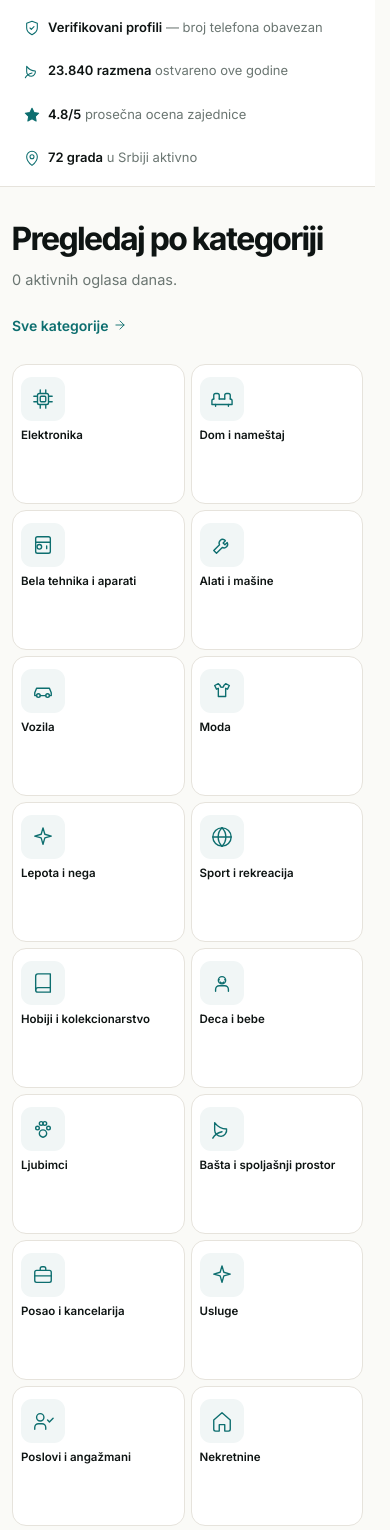
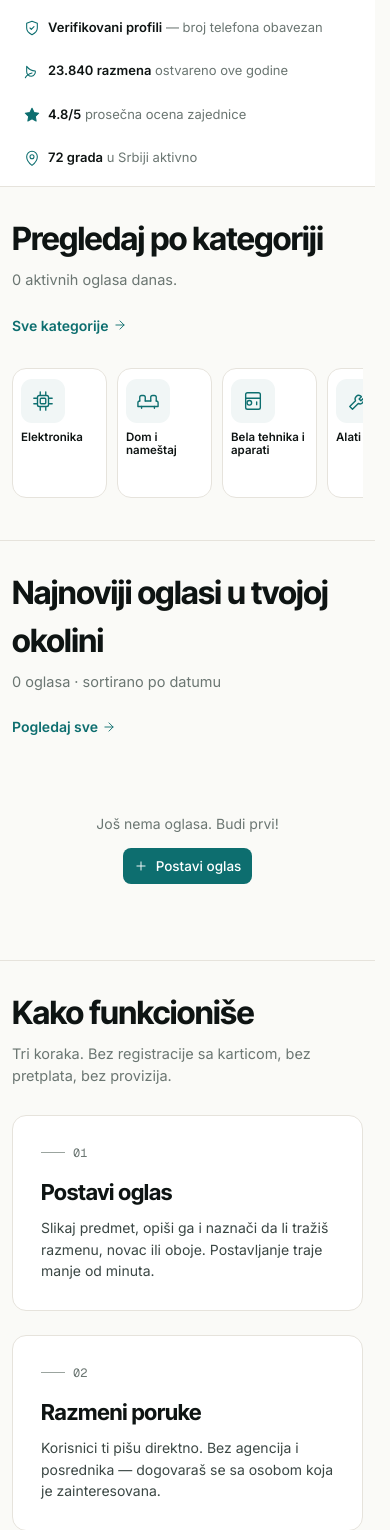
Before and after one commit to bignjatovic06-cloud/daj-zameni, a Django app: page / in a window 390 px wide. Shown: the part 582-2112 px from the top of the page. Run offline with Django 4.2, Linux system fonts and the light colour scheme; data comes from the database, SQL or seed files in the repository; data that the repository does not hold is empty; some libraries are stand-ins or nearby versions.

Commit message:
Replace category grid with horizontal carousel with arrow navigation
- Categories now scroll horizontally in a single row instead of 2-row grid
- Left/right arrow buttons scroll by ~380px with smooth animation
- Scroll snap ensures tiles align cleanly
- Arrows hidden on mobile (finger-swipe naturally works)
- Tile count shows toLocaleString for proper number formatting

https://claude.ai/code/session_01XQr6bPz2Nb2sE6fXVq9iHe

```diff
--- a/static/core/js/components.jsx
+++ b/static/core/js/components.jsx
@@ -427,6 +427,13 @@ function TrustStrip() {
 /* ─── CATEGORIES ─────────────────────────────────── */
 function Categories({ categories = [], onSelect }) {
   const displayCats = categories.filter(c => c.id !== 'sve');
+  const scrollRef = useRef(null);
+
+  const scroll = function(dir) {
+    if (!scrollRef.current) return;
+    scrollRef.current.scrollBy({ left: dir * 380, behavior: 'smooth' });
+  };
+
   return (
     <section className="section">
       <div className="section-inner">
@@ -441,9 +448,13 @@ function Categories({ categories = [], onSelect }) {
             Sve kategorije <Icon name="arrow-r" size={14} />
           </div>
         </div>
-        <div className="cat-grid">
+        <div style={{ position: 'relative' }}>
+          <button className="cat-arr cat-arr-l" onClick={() => scroll(-1)} aria-label="Prethodno">
+            <Icon name="arrow-r" size={16} style={{ transform: 'rotate(180deg)', display: 'block' }} />
+          </button>
+          <div className="cat-carousel" ref={scrollRef}>
             {displayCats.length === 0 ? (
-            <div style={{ gridColumn: '1/-1', padding: '32px 0', textAlign: 'center', color: 'var(--ink-3)', fontSize: 13 }}>
+              <div style={{ padding: '32px 0', textAlign: 'center', color: 'var(--ink-3)', fontSize: 13, whiteSpace: 'nowrap' }}>
                 Učitavanje kategorija...
               </div>
             ) : displayCats.map((c) =>
@@ -451,10 +462,14 @@ function Categories({ categories = [], onSelect }) {
                 <div className="ic"><Icon name={c.icon || 'tag'} size={22} stroke={1.5} /></div>
                 <div>
                   <div className="nm">{c.name}</div>
-                <div className="ct">{c.count || 0} oglasa</div>
+                  <div className="ct">{(c.count || 0).toLocaleString()} oglasa</div>
                 </div>
               </div>
             )}
+          </div>
+          <button className="cat-arr cat-arr-r" onClick={() => scroll(1)} aria-label="Sledeće">
+            <Icon name="arrow-r" size={16} style={{ display: 'block' }} />
+          </button>
         </div>
       </div>
     </section>
--- a/templates/core/app.html
+++ b/templates/core/app.html
@@ -235,12 +235,18 @@
   }
 
   /* ============ Categories ============ */
-  .cat-grid{display:grid;grid-template-columns:repeat(10,1fr);gap:10px}
+  .cat-carousel{
+    display:flex;gap:10px;overflow-x:auto;scroll-snap-type:x mandatory;
+    scrollbar-width:none;-ms-overflow-style:none;
+    padding:4px 2px 14px;
+  }
+  .cat-carousel::-webkit-scrollbar{display:none}
   .cat-tile{
     background:#fff;border:1px solid var(--line);border-radius:14px;padding:14px 10px;
     display:flex;flex-direction:column;gap:10px;cursor:pointer;
     transition:transform .15s, border-color .15s, box-shadow .15s;
-    min-height:140px;
+    min-height:130px;min-width:120px;max-width:140px;flex:0 0 130px;
+    scroll-snap-align:start;
   }
   .cat-tile:hover{transform:translateY(-2px);border-color:var(--accent);box-shadow:var(--shadow)}
   .cat-tile .ic{
@@ -250,6 +256,18 @@
   }
   .cat-tile .nm{font-weight:600;font-size:13px;line-height:1.2;color:var(--ink)}
   .cat-tile .ct{font-size:11px;color:var(--ink-3);font-family:var(--font-mono)}
+  .cat-arr{
+    position:absolute;top:50%;transform:translateY(calc(-50% - 7px));
+    width:36px;height:36px;border-radius:50%;
+    background:#fff;border:1px solid var(--line);
+    box-shadow:0 2px 10px rgba(0,0,0,.1);
+    display:grid;place-items:center;cursor:pointer;
+    z-index:10;transition:box-shadow .15s,border-color .15s,color .15s;
+    color:var(--ink-2);padding:0;
+  }
+  .cat-arr:hover{box-shadow:0 4px 16px rgba(0,0,0,.15);border-color:var(--accent);color:var(--accent)}
+  .cat-arr-l{left:-18px}
+  .cat-arr-r{right:-18px}
 
   /* ============ Listings ============ */
   .filter-row{
@@ -520,9 +538,9 @@
     .hero-search .field{min-height:44px}
     .hero-search .go{padding:14px 20px;justify-content:center;font-size:15px}
     .hero-tags{flex-wrap:wrap;gap:6px}
-    .cat-grid{grid-template-columns:repeat(3,1fr);gap:8px}
-    .cat-tile{padding:12px 8px;gap:8px}
+    .cat-tile{padding:12px 8px;gap:8px;flex:0 0 110px;min-width:110px}
     .cat-tile .nm{font-size:12px}
+    .cat-arr{display:none}
     .list-grid{grid-template-columns:repeat(2,1fr);gap:10px}
     .how{grid-template-columns:1fr}
     .detail{grid-template-columns:1fr}
@@ -537,7 +555,7 @@
     .nav-btn.primary{padding:0 10px}
     .hero-inner{padding:28px 16px 36px}
     .hero h1{font-size:clamp(28px,9vw,40px)}
-    .cat-grid{grid-template-columns:repeat(2,1fr);gap:6px}
+    .cat-tile{flex:0 0 95px;min-width:95px;padding:10px 8px}
     .cat-tile .ct{display:none}
     .cat-tile .nm{font-size:11.5px}
     .list-grid{grid-template-columns:1fr;gap:8px}
```
Lines whose indentation alone changed are shown as unchanged.
